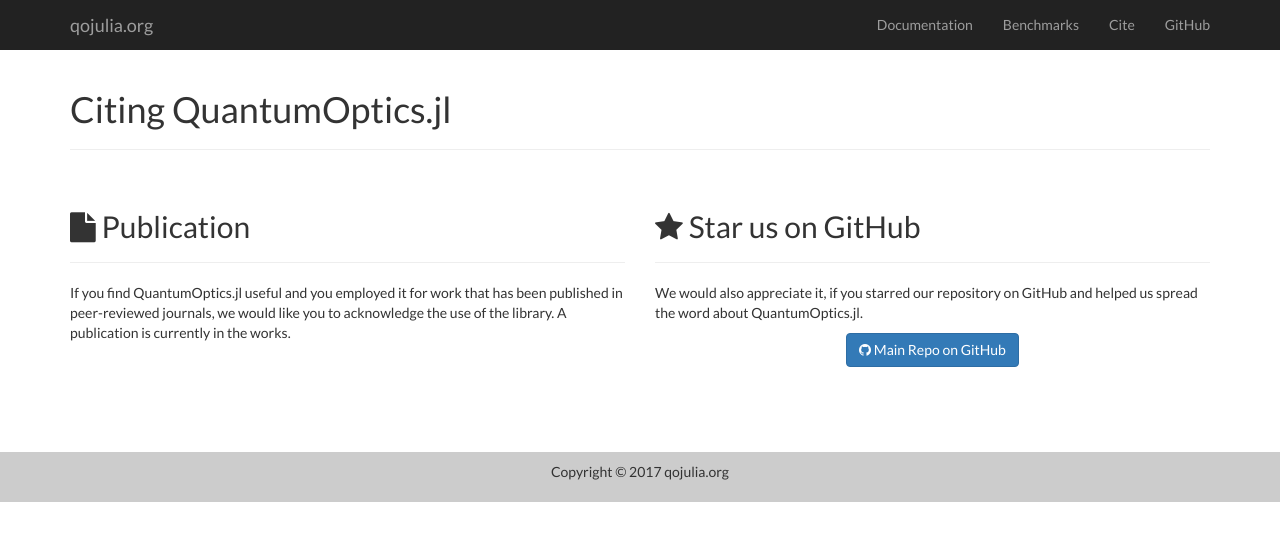
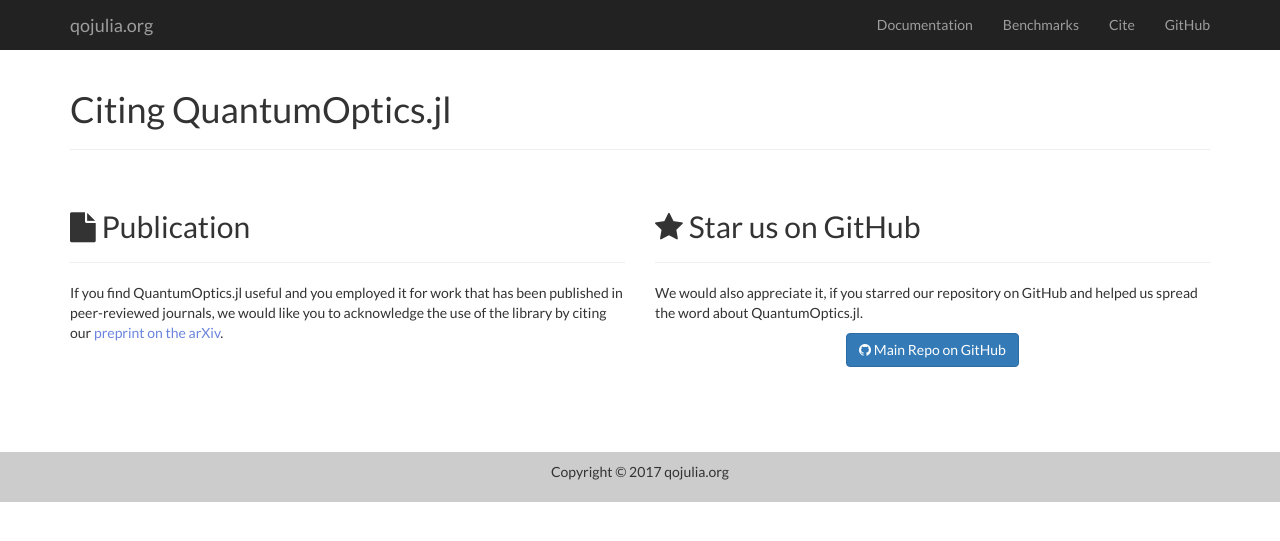
Before and after one commit to qojulia/QuantumOptics.jl-website, a Jekyll site: the page built from src/cite.html, in a window 1280 px wide. Shown: the top 541 px of the page. Built offline with Jekyll 4.4.1, drawn with Linux system fonts in a browser that asks for light colours; nearby versions of some CDN libraries.

Commit message:
Added arXiv preprint in cite-page.

```diff
--- a/src/cite.html
+++ b/src/cite.html
@@ -17,7 +17,7 @@ layout: default
 	            <div class="page-header">
 		            <h2><i class="fa fa-file"></i> Publication</h2>
 	            </div>
-	            <p>If you find QuantumOptics.jl useful and you employed it for work that has been published in peer-reviewed journals, we would like you to acknowledge the use of the library. A publication is currently in the works.</p>
+	            <p>If you find QuantumOptics.jl useful and you employed it for work that has been published in peer-reviewed journals, we would like you to acknowledge the use of the library by citing our <a href="https://arxiv.org/abs/1707.01060">preprint on the arXiv</a>.</p>
         </div>
             <div class="col-md-6">
 	            <div class="page-header">
```
